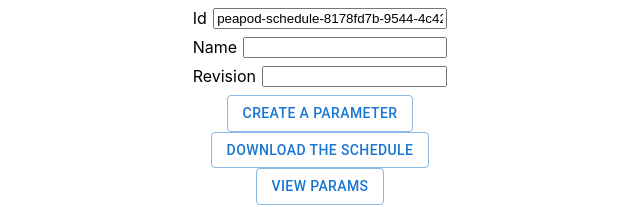
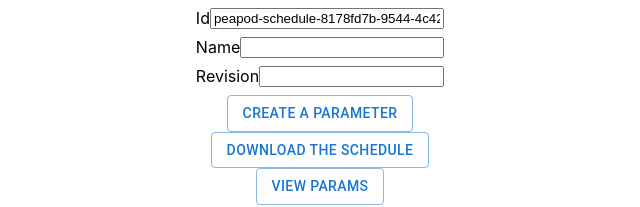
Before and after one commit to PeaPodTechnologies/schedule, a React (Create React App) app: page / in a window 1280 px wide. Shown: the top 207 px of the page, without its empty margins (320-960 px from the left). Built offline with nearby package versions, Linux system fonts and the light colour scheme.

Commit message:
removed the margin on the input

```diff
--- a/src/atoms/InputBlock.css
+++ b/src/atoms/InputBlock.css
@@ -4,10 +4,6 @@
 	position: relative;
 	height: auto;
 	margin: 0.5rem;
-}
-
-.inputBlock > label {
-	margin-right: 0.4rem;
 }
 
 .inputBlock > input {
```
